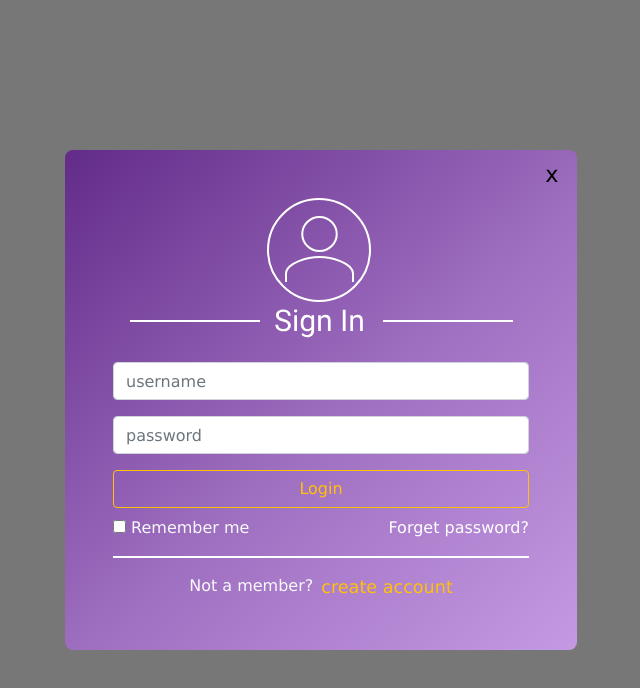
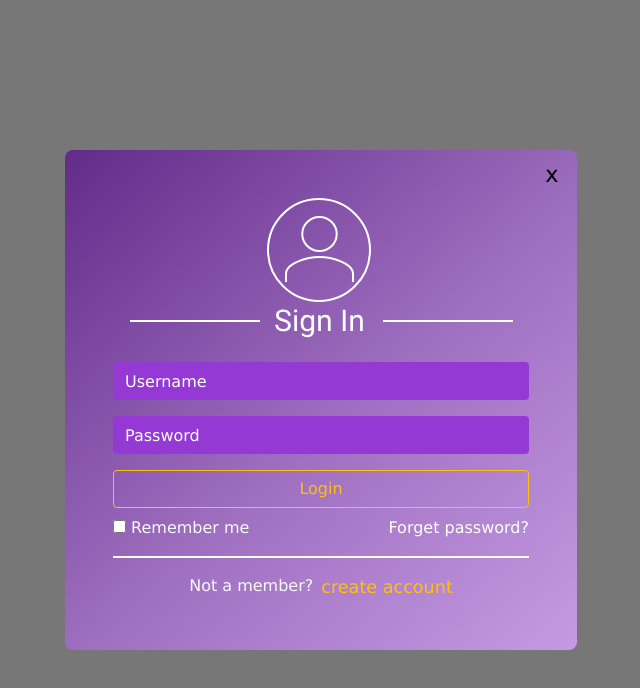
Before and after one commit to joaopaulopbjp/ifpb_monteiro_dac_2021_2_grupo_3, a Vue app in the folder frontend/: page /#/Login in a window 1280 px wide. Shown: the top 688 px of the page, without its empty margins (319-959 px from the left). Built offline with nearby package versions, Linux system fonts and the light colour scheme; the HTML template or start-up script is replaced by a standard one.

Commit message:
alteracao borda inputs no login

```diff
--- a/frontend/src/modal/Login.vue
+++ b/frontend/src/modal/Login.vue
@@ -17,9 +17,9 @@
       </defs>
       </svg>
 
-      <b-form-input id="usernameInput" class="mt-4" placeholder="username" ></b-form-input>
+      <b-form-input id="usernameInput" class="mt-4 form-input" placeholder="Username"></b-form-input>
       <b-form @submit.stop.prevent>
-          <b-form-input id="passwordInput" class="mt-3" type="password" placeholder="password" aria-describedby="password-help-block" required></b-form-input>
+          <b-form-input id="passwordInput" class="mt-3 form-input" type="password" placeholder="Password" aria-describedby="password-help-block" required></b-form-input>
       </b-form>
       <div id="error-mensage" style="display: none;">
         <p class="justify-content-start d-flex font-red">Username or password is incorrect</p>
@@ -67,6 +67,20 @@
   color: red;
 }
 
+.form-input {
+  color: white;
+  background: #9539D5;
+  border: none;
+}
+.form-input::placeholder {
+  color: white;
+}
+.form-input:focus {
+  color: white;
+  background: #9539D5;
+  outline: none;
+}
+
 .boxextern {
   width: 100vw;
   height: 100vh;
```
